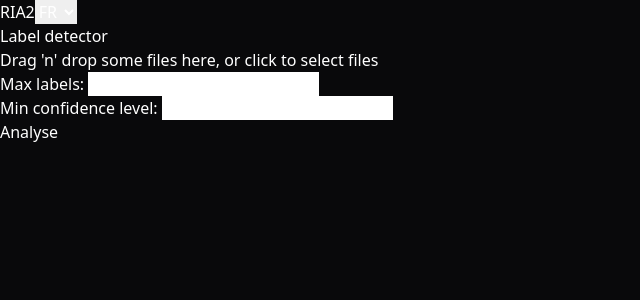
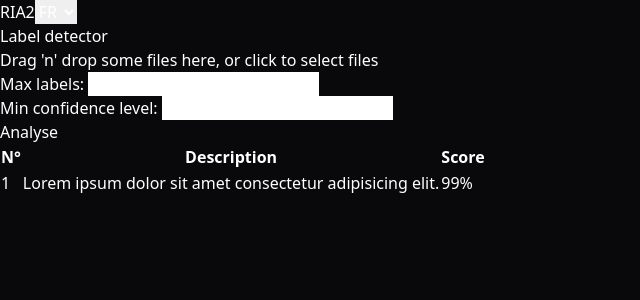
Before and after one commit to CPNV-ES-RIA2/NOAH, a React (Vite) app: page / in a window 1280 px wide. Shown: the top 300 px of the page, without its empty margins (0-640 px from the left). Built offline with nearby package versions, Linux system fonts and the light colour scheme.

Commit message:
feat: add result table

```diff
--- a/src/App.tsx
+++ b/src/App.tsx
@@ -11,6 +11,22 @@ export default function App() {
         <BaseLayout>
             <h1 className="m-4 text-center text-xl">Label detector</h1>
             <LabelDetectorForm onSubmit={handleLabelDetectorFormSubmit}/>
+            <table className="table w-full max-w-[750px] mx-auto mt-8 border border-gray-500 rounded-lg">
+                <thead>
+                    <tr className="bg-white text-zinc-950">
+                        <th>N°</th>
+                        <th>Description</th>
+                        <th>Score</th>
+                    </tr>
+                </thead>
+                <tbody>
+                    <tr>
+                        <td className="p-2 border">1</td>
+                        <td className="p-2 border">Lorem ipsum dolor sit amet consectetur adipisicing elit.</td>
+                        <td className="p-2 border">99%</td>
+                    </tr>
+                </tbody>
+            </table>
         </BaseLayout>
     )
 }
```
